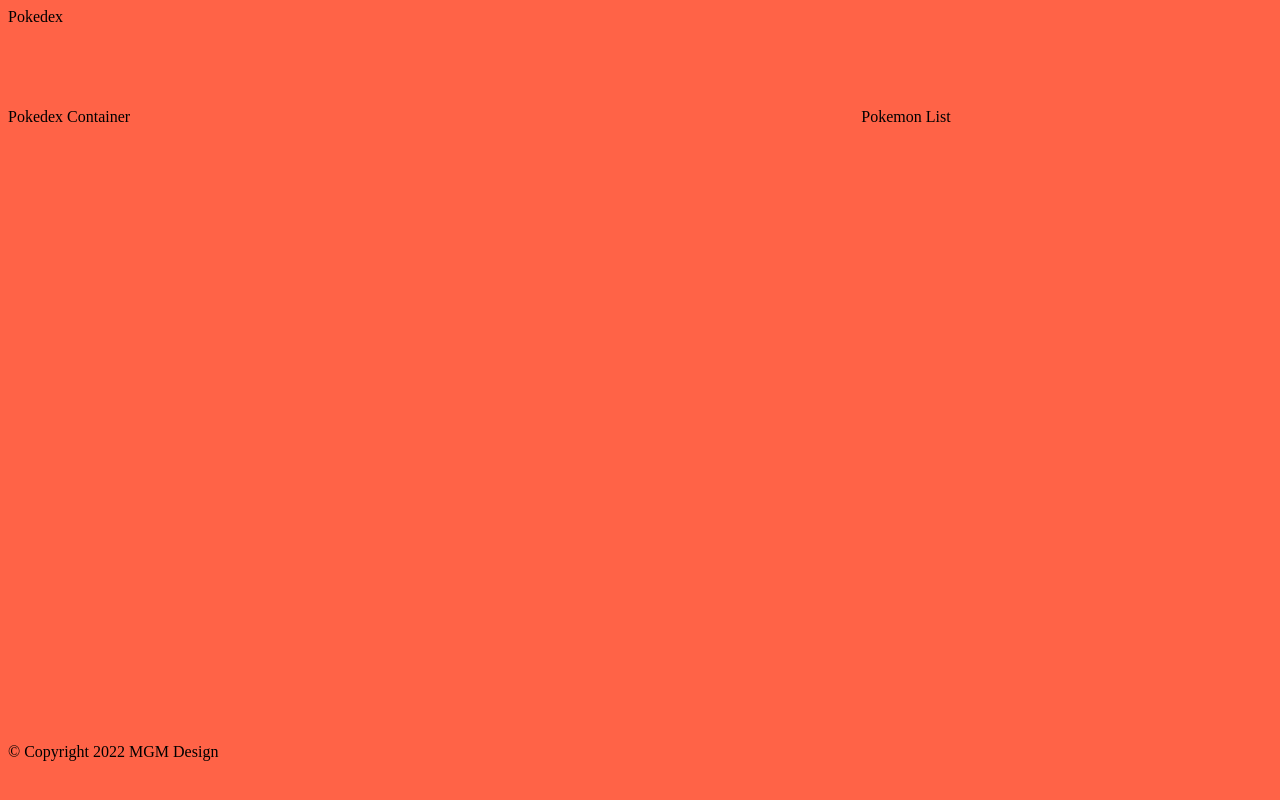
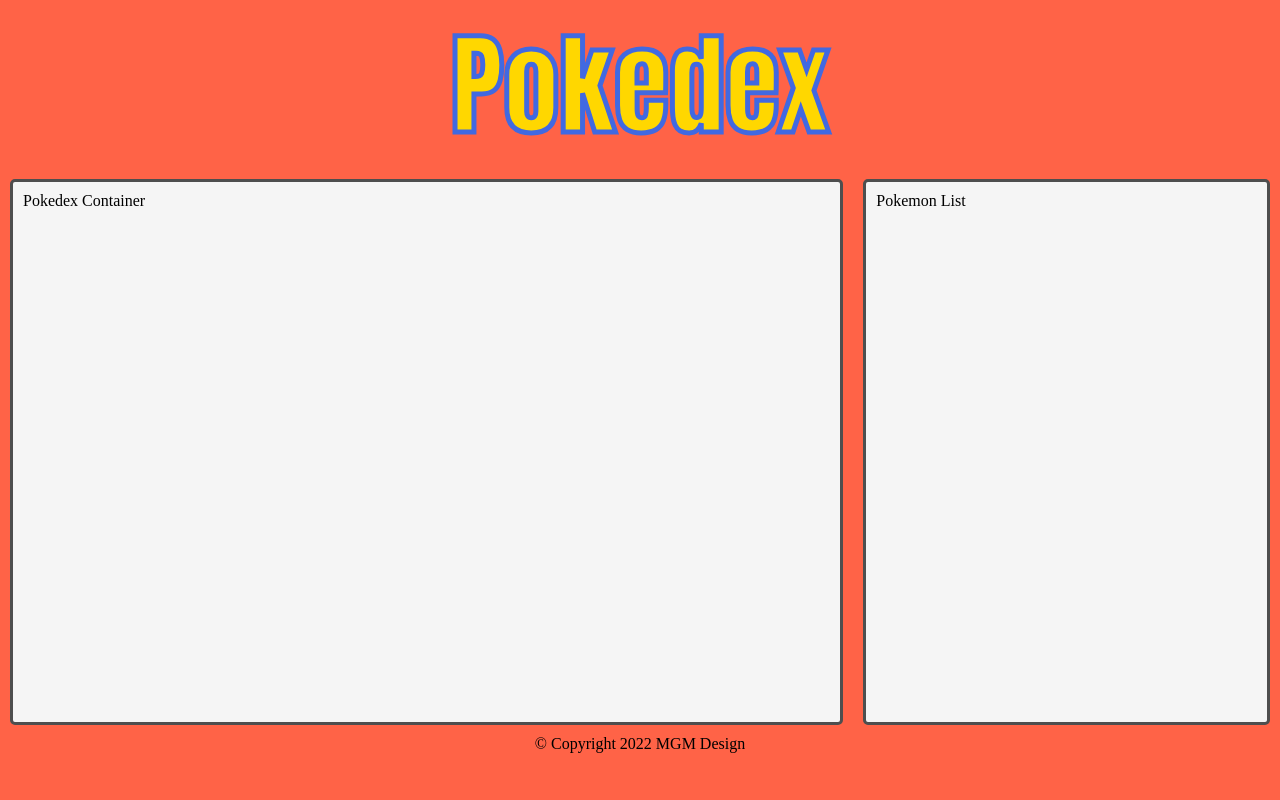
Before and after one commit to MeischkeM91/pokedex, a website built with webpack: page dist/index.html in a window 1280 px wide. Built offline with nearby package versions, Linux system fonts and the light colour scheme; no server answers.

Commit message:
Added styling to page

```diff
--- a/src/style.css
+++ b/src/style.css
@@ -1,6 +1,10 @@
+*{
+    margin: 0;
+    padding: 0;
+}
 #wrapper{
     display: grid;
-    grid-template-rows: 100px 1fr 25px;
+    grid-template-rows: auto 1fr 25px;
     grid-template-columns: 2fr 1fr;
     grid-template-areas:
     "header header"
@@ -11,7 +15,31 @@
     height: 95vh;
     background-color: tomato;
 }
-.header{grid-area: header;}
-.pokedex-container{grid-area: pokedexContainer;}
-.pokemon-list{grid-area: pokemonList;}
-footer{grid-area: footer;}
+.header{
+    grid-area: header;
+    font-size: 7rem;
+    font-family: Impact, Haettenschweiler, 'Arial Narrow Bold', sans-serif;
+    font-weight: 600;
+    color: gold;
+    -webkit-text-stroke: 5px royalblue;
+    text-align: center;
+}
+.pokedex-container{
+    grid-area: pokedexContainer;
+    background-color: whitesmoke;
+    border: 3px solid #4e4e4e;
+    border-radius: 5px;
+    margin: 10px;
+    padding: 10px;
+    overflow-y: scroll;
+}
+.pokemon-list{
+    grid-area: pokemonList;
+    background-color: whitesmoke;
+    border: 3px solid #4e4e4e;
+    border-radius: 5px;
+    margin: 10px;
+    padding: 10px;
+    overflow-y: scroll;
+}
+footer{grid-area: footer; text-align: center;}
```
